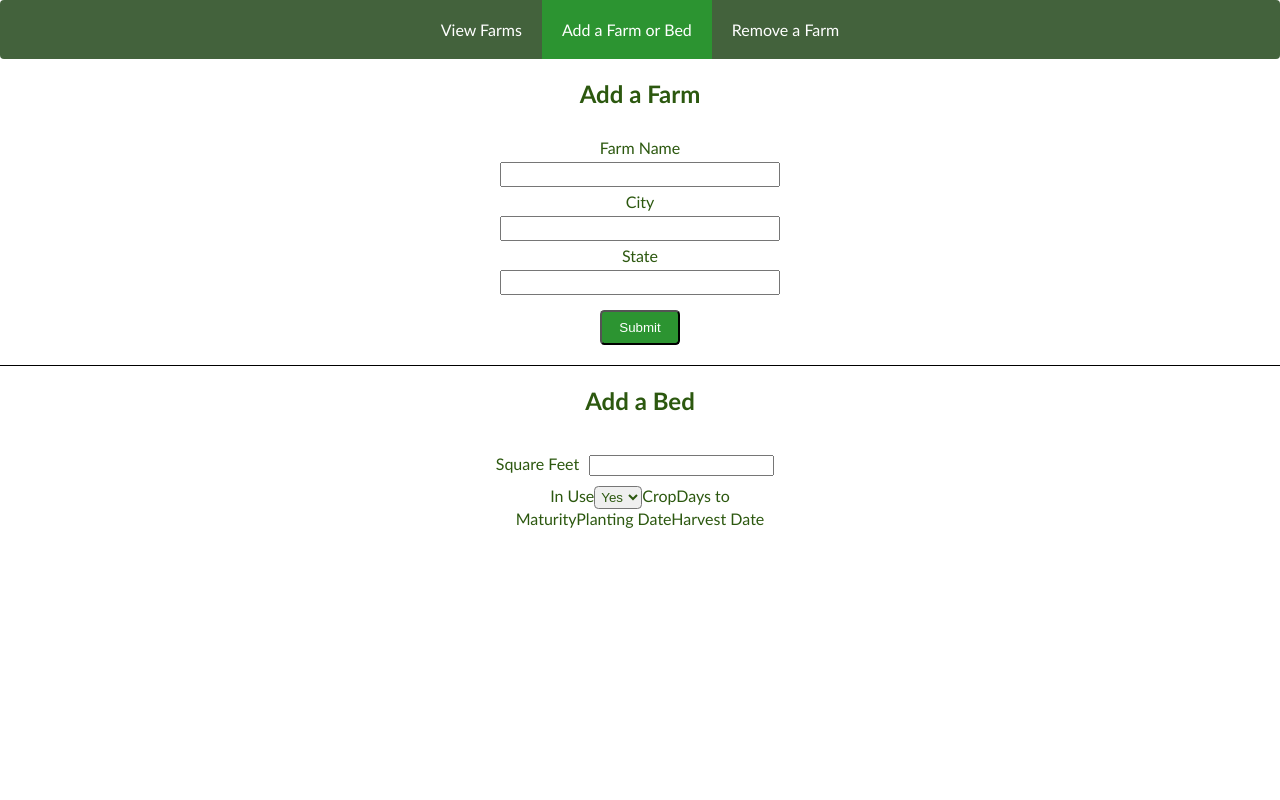
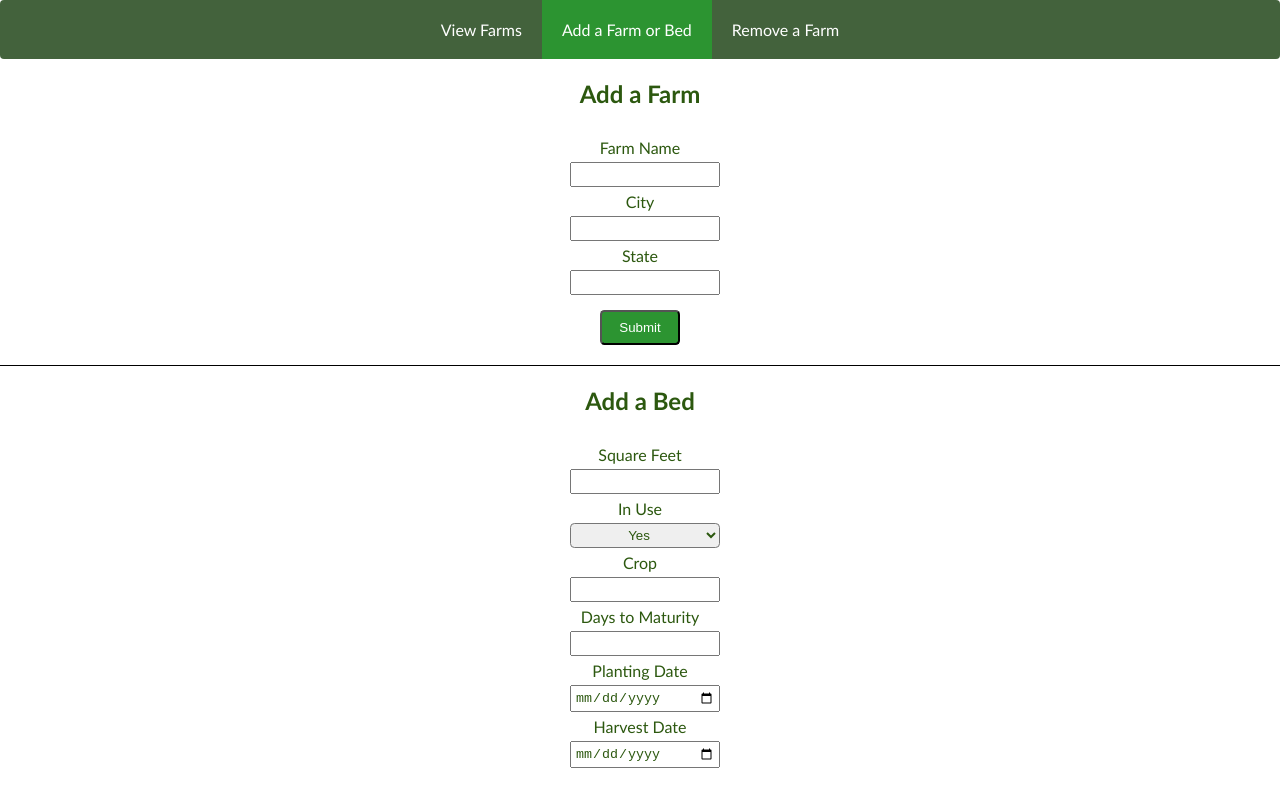
Before and after one commit to cody-barker/phase-3-project-frontend-2.0, a React (Create React App) app: page /add in a window 1280 px wide. Built offline with nearby package versions, Linux system fonts and the light colour scheme; no server answers.

Commit message:
controlling addabed form inputs and styling forms to stack

```diff
--- a/src/AddFarmOrBed.js
+++ b/src/AddFarmOrBed.js
@@ -37,7 +37,7 @@ function AddFarmOrBed({allFarms, setAllFarms}) {
         crop,
         dtm,
         plantingDate,
-        HarvestDate
+        harvestDate
     } = inputState
 
     // const [farmName, setFarmName] = useState("")
@@ -133,35 +133,68 @@ function AddFarmOrBed({allFarms, setAllFarms}) {
 
             <div className="add-a-bed-container">
                 <h2>Add a Bed</h2>
+
                 <form>
-                    <label>Square Feet
+                    <label>
+                        Square Feet
                         <input
                             type="number"
                             name="sqFt"
                             onChange={onInputChange}
-                            value={sqFt}
-                         ></input>
+                            value={sqFt}>
+                        </input>
+
                     </label>
-                    <label>In Use
+
+                    <label>
+                        In Use
                         <select
-                        onChange={onInputChange}
-                        value={inUse}
-                        name="inUse">
-                            <option value="Yes">Yes</option>
-                            <option value="No">No</option>
+                            onChange={onInputChange}
+                            value={inUse}
+                            name="inUse">
+                                <option value="Yes">Yes</option>
+                                <option value="No">No</option>
                         </select>
                     </label>
-                    <label>Crop
 
+                    <label>
+                        Crop
+                        <input
+                            type="text"
+                            onChange={onInputChange}
+                            value={crop}
+                            name="crop">
+                        </input>
                     </label>
-                    <label>Days to Maturity
 
+                    <label>
+                        Days to Maturity
+                        <input
+                            type="number"
+                            onChange={onInputChange}
+                            value={dtm}
+                            name="dtm">
+                        </input>
                     </label>
-                    <label>Planting Date
 
+                    <label>
+                        Planting Date
+                            <input
+                                type="date"
+                                onChange={onInputChange}
+                                name="plantingDate"
+                                value={plantingDate}>
+                            </input>
                     </label>
-                    <label>Harvest Date
 
+                    <label>
+                        Harvest Date
+                        <input
+                            name="harvestDate"
+                            type="date"
+                            onChange={onInputChange}
+                            value={harvestDate}>
+                        </input>
                     </label>
                 </form>
             </div>
--- a/src/App.css
+++ b/src/App.css
@@ -52,6 +52,8 @@ tr, td {
 input {
   margin: 10px;
   color: #2c580f;
+  box-sizing: border-box;
+  display: inline-block;
 }
 
 .update-btn {
@@ -98,16 +100,19 @@ body {
 }
 
 form {
+
   padding: 10px;
   margin: auto;
-  width: 300px;
+  width: 150px;
   color: #2c580f;
 }
 
-input[type=text] {
-  width: 90%;
+input {
+  width: 100%;
   padding: 3px;
   margin: 5px;
+  box-sizing: border-box;
+  display: inline-block;
 }
 
 button {
@@ -134,9 +139,15 @@ button[type=submit]{
 }
 
 select {
+  box-sizing: border-box;
+  display: inline-block;
+  text-align: center ;
   padding: 2px;
   border-radius: 0.33em;
   color: #2c580f;
+  width: 100%;
+  margin: 5px;
+  padding: 3px;
 }
 
 .add-a-farm-container {
```
